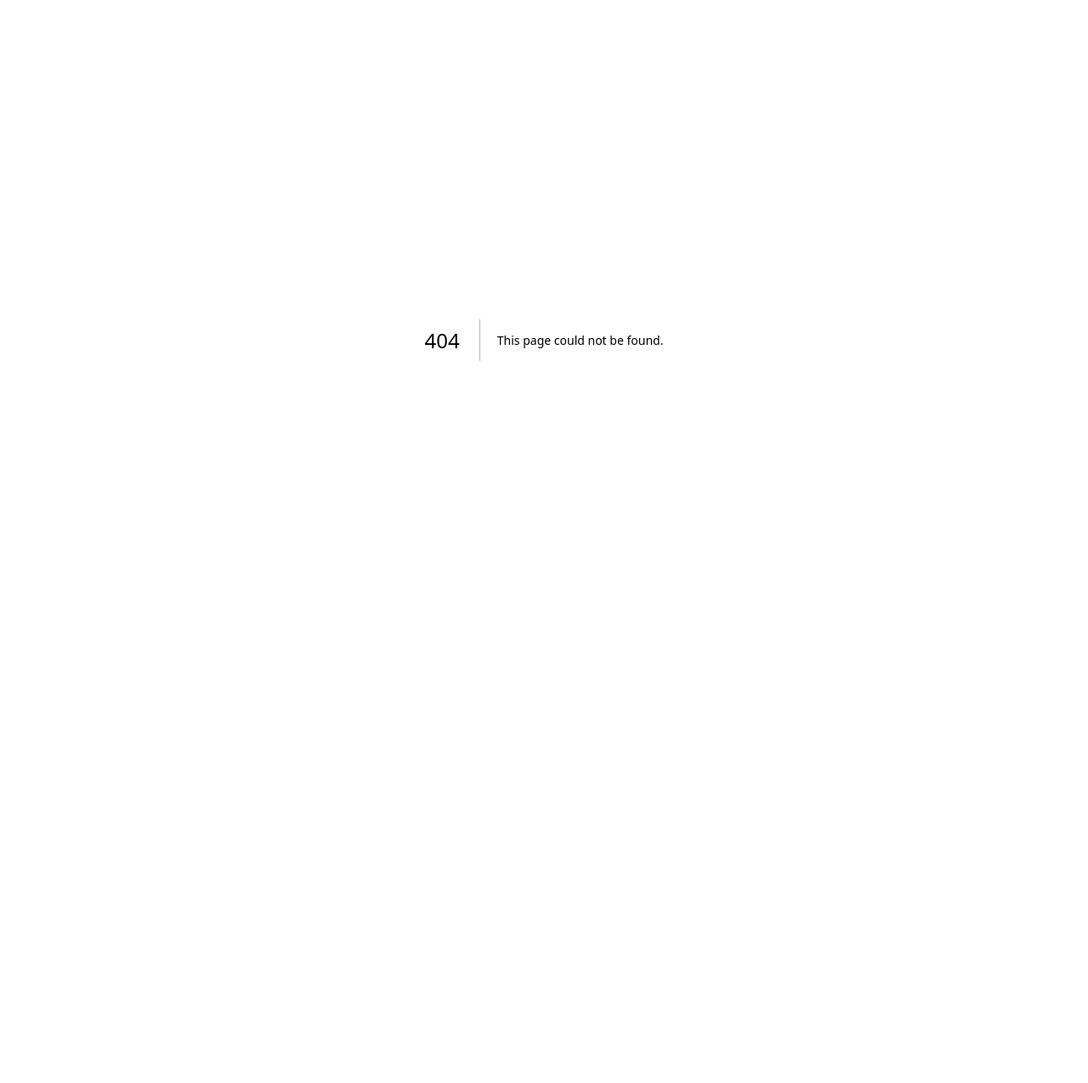
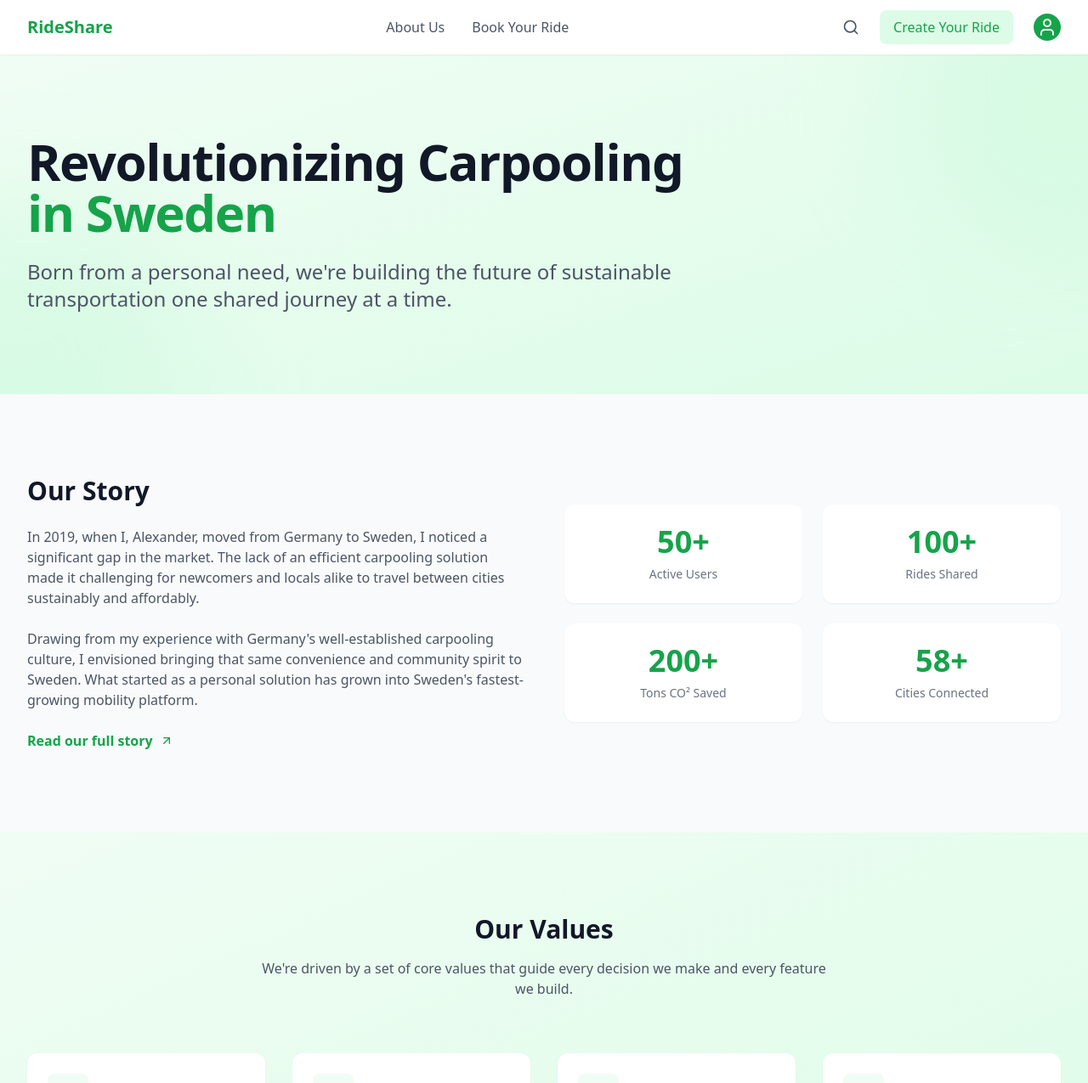
Before and after one commit to AlexanderP258/RideShare, a Next.js app in the folder frontend/RideShare/: page /about in a window 1280 px wide. Before the commit this address had no page. Shown: the top 1275 px of the page at 85% size. Before the commit the page ends 800 px from the top, so only its background shows below. Built offline with nearby package versions, Linux system fonts and the light colour scheme.

Commit message:
feat(about): create about page with company story, stats, and values

```diff
--- /dev/null
+++ b/frontend/RideShare/app/about/page.tsx
@@ -0,0 +1,161 @@
+import React from "react";
+import { Globe2, Users, Car, Leaf, ArrowUpRight } from "lucide-react";
+import Header from "../components/Header";
+
+const Stats = ({ number, label }: { number: string; label: string }) => (
+  <div className="flex flex-col items-center p-6 bg-white rounded-xl shadow-sm">
+    <div className="text-4xl font-bold text-green-600 mb-2">{number}</div>
+    <div className="text-gray-500 text-sm text-center">{label}</div>
+  </div>
+);
+
+const ValueCard = ({
+  icon: Icon,
+  title,
+  description,
+}: {
+  icon: React.ElementType;
+  title: string;
+  description: string;
+}) => (
+  <div className="flex flex-col items-start p-6 bg-white rounded-xl shadow-sm">
+    <div className="p-3 bg-green-50 rounded-lg mb-4">
+      <Icon className="h-6 w-6 text-green-600" />
+    </div>
+    <h3 className="text-lg font-semibold text-gray-900 mb-2">{title}</h3>
+    <p className="text-gray-500 text-sm">{description}</p>
+  </div>
+);
+
+export default function AboutPage() {
+  return (
+    <div className="min-h-screen bg-gray-50">
+      <Header />
+      <div className="relative bg-gradient-to-br from-green-50 to-green-100">
+        <div className="absolute inset-0 overflow-hidden">
+          <div className="absolute -top-40 -right-40 h-96 w-96 rounded-full bg-green-200/30 blur-3xl" />
+          <div className="absolute -bottom-40 -left-40 h-96 w-96 rounded-full bg-green-200/30 blur-3xl" />
+        </div>
+        <div className="relative max-w-7xl mx-auto px-4 sm:px-6 lg:px-8 py-24">
+          <h1 className="text-4xl md:text-6xl font-bold tracking-tight text-gray-900 mb-6">
+            Revolutionizing Carpooling
+            <span className="block text-green-600">in Sweden</span>
+          </h1>
+          <p className="text-xl md:text-2xl text-gray-600 max-w-3xl">
+            Born from a personal need, we're building the future of sustainable
+            transportation one shared journey at a time.
+          </p>
+        </div>
+      </div>
+
+      <div className="max-w-7xl mx-auto px-4 sm:px-6 lg:px-8 py-24">
+        <div className="grid md:grid-cols-2 gap-12 items-center">
+          <div>
+            <h2 className="text-3xl font-bold text-gray-900 mb-6">Our Story</h2>
+            <p className="text-gray-600 mb-6">
+              In 2019, when I, Alexander, moved from Germany to Sweden, I
+              noticed a significant gap in the market. The lack of an efficient
+              carpooling solution made it challenging for newcomers and locals
+              alike to travel between cities sustainably and affordably.
+            </p>
+            <p className="text-gray-600 mb-6">
+              Drawing from my experience with Germany's well-established
+              carpooling culture, I envisioned bringing that same convenience
+              and community spirit to Sweden. What started as a personal
+              solution has grown into Sweden's fastest-growing mobility
+              platform.
+            </p>
+            <button className="inline-flex items-center text-green-600 font-semibold hover:text-green-700">
+              Read our full story <ArrowUpRight className="ml-2 h-4 w-4" />
+            </button>
+          </div>
+          <div className="grid grid-cols-2 gap-6">
+            <Stats number="50+" label="Active Users" />
+            <Stats number="100+" label="Rides Shared" />
+            <Stats number="200+" label="Tons CO² Saved" />
+            <Stats number="58+" label="Cities Connected" />
+          </div>
+        </div>
+      </div>
+
+      <div className="bg-gradient-to-br from-green-50 to-green-100 py-24">
+        <div className="max-w-7xl mx-auto px-4 sm:px-6 lg:px-8">
+          <div className="text-center mb-16">
+            <h2 className="text-3xl font-bold text-gray-900 mb-4">
+              Our Values
+            </h2>
+            <p className="text-gray-600 max-w-2xl mx-auto">
+              We're driven by a set of core values that guide every decision we
+              make and every feature we build.
+            </p>
+          </div>
+          <div className="grid md:grid-cols-2 lg:grid-cols-4 gap-8">
+            <ValueCard
+              icon={Globe2}
+              title="Community First"
+              description="Building connections that go beyond just sharing rides, creating lasting relationships within our community."
+            />
+            <ValueCard
+              icon={Users}
+              title="Trust & Safety"
+              description="Maintaining the highest standards of security and verification to ensure safe journeys for everyone."
+            />
+            <ValueCard
+              icon={Car}
+              title="Accessibility"
+              description="Making intercity travel affordable and available to everyone, regardless of their location."
+            />
+            <ValueCard
+              icon={Leaf}
+              title="Sustainability"
+              description="Reducing carbon emissions through shared mobility while building a greener future for transportation."
+            />
+          </div>
+        </div>
+      </div>
+
+      <div className="max-w-7xl mx-auto px-4 sm:px-6 lg:px-8 py-24">
+        <div className="relative overflow-hidden rounded-2xl bg-gradient-to-br from-green-50 to-green-100 p-12 text-center">
+          <div className="absolute inset-0 overflow-hidden">
+            <div className="absolute -top-40 -right-40 h-96 w-96 rounded-full bg-green-200/30 blur-3xl" />
+            <div className="absolute -bottom-40 -left-40 h-96 w-96 rounded-full bg-green-200/30 blur-3xl" />
+          </div>
+          <div className="relative">
+            <h2 className="text-3xl font-bold text-gray-900 mb-4">
+              Join Our Journey
+            </h2>
+            <p className="text-gray-600 max-w-2xl mx-auto mb-8">
+              Whether you're a driver looking to share your journey or a
+              passenger seeking an affordable ride, we're here to connect you
+              with fellow travelers.
+            </p>
+            <div className="flex flex-col sm:flex-row justify-center gap-4">
+              <button className="bg-green-600 text-white px-8 py-3 rounded-lg font-medium hover:bg-green-700 focus:outline-none focus:ring-2 focus:ring-green-500 focus:ring-offset-2 shadow-sm">
+                Download App
+              </button>
+              <button className="bg-white text-gray-900 px-8 py-3 rounded-lg font-medium hover:bg-gray-50 focus:outline-none focus:ring-2 focus:ring-green-500 focus:ring-offset-2 shadow-sm">
+                Learn More
+              </button>
+            </div>
+          </div>
+        </div>
+      </div>
+
+      <div className="bg-gradient-to-br from-green-50 to-green-100 py-24">
+        <div className="max-w-7xl mx-auto px-4 sm:px-6 lg:px-8 text-center">
+          <h2 className="text-3xl font-bold text-gray-900 mb-4">
+            Join Our Team
+          </h2>
+          <p className="text-gray-600 max-w-2xl mx-auto mb-8">
+            We're always looking for passionate individuals who want to make a
+            difference in sustainable transportation. Check out our open
+            positions.
+          </p>
+          <button className="inline-flex items-center text-green-600 font-semibold hover:text-green-700">
+            View open positions <ArrowUpRight className="ml-2 h-4 w-4" />
+          </button>
+        </div>
+      </div>
+    </div>
+  );
+}
```
